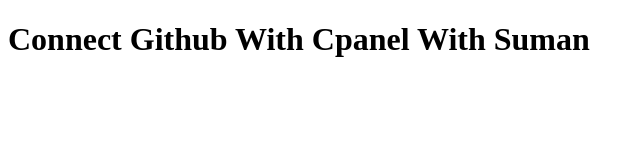
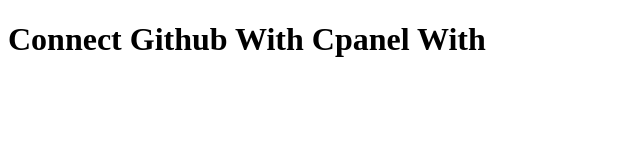
Before and after one commit to sumankarmick/connectgitwithcpanel, a plain HTML site: page index.html in a window 1280 px wide. Shown: the whole page, without its empty margins (0-643 px from the left). Drawn offline with Linux system fonts and the light colour scheme.

Commit message:
Index File Updated

```diff
--- a/index.html
+++ b/index.html
@@ -7,6 +7,6 @@
     <title>Connect Github With Cpanel</title>
 </head>
 <body>
-    <h1>Connect Github With Cpanel With Suman</h1>
+    <h1>Connect Github With Cpanel With </h1>
 </body>
 </html>
```
